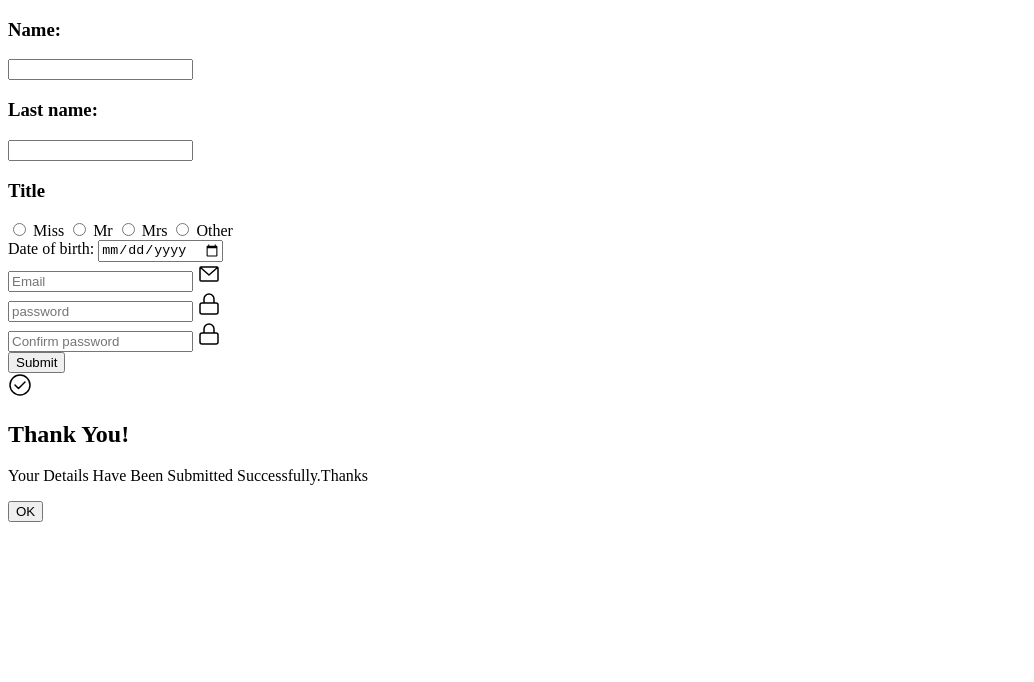
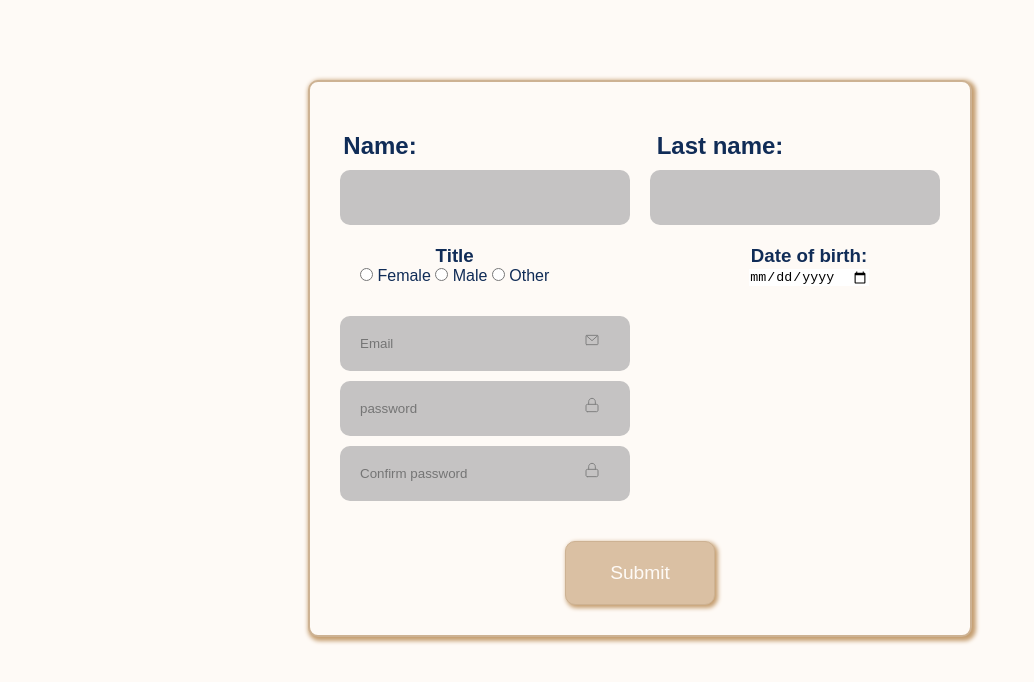
Before and after one commit to Lee-Ann2/New-App, a plain HTML site: page signup.html in a window 1280 px wide. Shown: the whole page, without its empty margins (0-1034 px from the left). Drawn offline with Linux system fonts and the light colour scheme; a web font is replaced by a local one.

Commit message:
Done styling the signup.html page

```diff
--- a/signup.html
+++ b/signup.html
@@ -5,46 +5,40 @@
     <meta name="viewport" content="width=device-width, initial-scale=1.0">
     <link href="https://api.fontshare.com/v2/css?f[]=pencerio@50&f[]=chillax@400,600&f[]=melodrama@400&f[]=gambetta@400&f[]=trench-slab@500&f[]=supreme@400&f[]=bespoke-stencil@700&f[]=bespoke-serif@400&f[]=tanker@400&f[]=hind@400&f[]=khand@700&f[]=pilcrow-rounded@600&f[]=ranade@300&f[]=excon@500&f[]=nunito@400&f[]=bebas-neue@400&f[]=neco@400&f[]=pally@500&f[]=synonym@400&f[]=switzer@400,700&f[]=bespoke-slab@400&f[]=poppins@600&f[]=quicksand@500&f[]=general-sans@500&display=swap" rel="stylesheet">
     <link rel="shortcut icon" href="pexels-karolina-grabowska-4197491.jpg" type="image/x-icon">
+    <link rel="stylesheet" href="styles.css">
     <title>Sign up</title>
 </head>
 <body>
-    <header>
-        <div class="header">
-            <div class="banner">
-
-            </div>
-        </div>
-    </header>
-    <div class="container-box">
+    <div class="container-bx">
         <form action="/submit-form" method="post" id="form">
+            <div class="person">
                 <div class="names">
-                <h3>Name:</h3>
-                <input type="text" id="name">
+                    <h3 class="name1">Name:</h3>
+                    <input type="text" id="name"><br>
                     <span class="error"></span>
                     <span class="success"></span>
                 </div>
                 <div class="names">
-                <h3>Last name:</h3>
-                <input type="text" id="lastname">
+                    <h3 class="name2">Last name:</h3>
+                    <input type="text" id="lastname"><br>
                     <span class="error"></span>
                     <span class="success"></span>
                 </div>
+            </div>
             <div class="personal-info">
                 <div class="title">
-                    <h3>Title</h3>
-                    <input type="radio" id="miss">
-                    <label for="miss">Miss</label>
-                    <input type="radio" id="mr">
-                    <label for="mr">Mr</label>
-                    <input type="radio" id="mrs">
-                    <label for="mrs">Mrs</label>
+                    <h3 class="title">Title</h3>
+                    <input type="radio" id="female">
+                    <label for="miss">Female</label>
+                    <input type="radio" id="male">
+                    <label for="mr">Male</label>
                     <input type="radio" id="other">
                     <label for="other">Other</label>
                     <span class="error"></span>
                     <span class="success"></span>
                 </div>
                 <div class="date">
-                    <label for="birth">Date of birth:</label>
+                    <h3 class="birth">Date of birth:</h3>
                     <input type="date" id="birth">
                     <span class="error"></span>
                     <span class="success"></span>
@@ -54,46 +48,36 @@
                 <div class="info">
                     <input type="email" placeholder="Email" id="emails">
                     <label for="emails">
-                        <svg width="24" height="24" viewBox="0 0 24 24" fill="none" xmlns="http://www.w3.org/2000/svg">
-                            <path d="M20.5 5.5L12 13L3.5 5.5M4 19H20C20.5523 19 21 18.5523 21 18V6C21 5.44772 20.5523 5 20 5H4C3.44772 5 3 5.44772 3 6V18C3 18.5523 3.44772 19 4 19Z" stroke="#000000" stroke-width="1.5" stroke-linecap="round" stroke-linejoin="round"></path>
+                        <svg width="16" height="16" viewBox="0 0 24 24" fill="none" xmlns="http://www.w3.org/2000/svg" id="icon3">
+                            <path d="M20.5 5.5L12 13L3.5 5.5M4 19H20C20.5523 19 21 18.5523 21 18V6C21 5.44772 20.5523 5 20 5H4C3.44772 5 3 5.44772 3 6V18C3 18.5523 3.44772 19 4 19Z" stroke="#808080" stroke-width="1.5" stroke-linecap="round" stroke-linejoin="round"></path>
                         </svg>
-                    </label>
+                    </label><br>
                     <span class="error"></span>
                     <span class="success"></span>
                 </div>
                 <div class="info">
                     <input type="password" placeholder="password" id="passwords">
                     <label for="passwords">
-                        <svg width="24" height="24" viewBox="0 0 24 24" fill="none" xmlns="http://www.w3.org/2000/svg">
-                            <path d="M7 11.0001V7C7 4.23858 9.23858 2 12 2C14.7614 2 17 4.23858 17 7V11.0001M5 22.0001H19C20.1046 22.0001 21 21.1046 21 20.0001V13.0001C21 11.8955 20.1046 11.0001 19 11.0001H5C3.89543 11.0001 3 11.8955 3 13.0001V20.0001C3 21.1046 3.89543 22.0001 5 22.0001Z" stroke="#000000" stroke-width="1.5" stroke-linecap="round" stroke-linejoin="round"></path>
+                        <svg width="16" height="16" viewBox="0 0 24 24" fill="none" xmlns="http://www.w3.org/2000/svg" id="icon4">
+                            <path d="M7 11.0001V7C7 4.23858 9.23858 2 12 2C14.7614 2 17 4.23858 17 7V11.0001M5 22.0001H19C20.1046 22.0001 21 21.1046 21 20.0001V13.0001C21 11.8955 20.1046 11.0001 19 11.0001H5C3.89543 11.0001 3 11.8955 3 13.0001V20.0001C3 21.1046 3.89543 22.0001 5 22.0001Z" stroke="#808080" stroke-width="1.5" stroke-linecap="round" stroke-linejoin="round"></path>
                         </svg>
-                    </label>
+                    </label><br>
                     <span class="error"></span>
                     <span class="success"></span>
                 </div>
                 <div class="info">
                     <input type="password" placeholder="Confirm password" id="auth-password">
                     <label for="auth-password">
-                        <svg width="24" height="24" viewBox="0 0 24 24" fill="none" xmlns="http://www.w3.org/2000/svg">
-                            <path d="M7 11.0001V7C7 4.23858 9.23858 2 12 2C14.7614 2 17 4.23858 17 7V11.0001M5 22.0001H19C20.1046 22.0001 21 21.1046 21 20.0001V13.0001C21 11.8955 20.1046 11.0001 19 11.0001H5C3.89543 11.0001 3 11.8955 3 13.0001V20.0001C3 21.1046 3.89543 22.0001 5 22.0001Z" stroke="#000000" stroke-width="1.5" stroke-linecap="round" stroke-linejoin="round"></path>
+                        <svg width="16" height="16" viewBox="0 0 24 24" fill="none" xmlns="http://www.w3.org/2000/svg" id="icon5">
+                            <path d="M7 11.0001V7C7 4.23858 9.23858 2 12 2C14.7614 2 17 4.23858 17 7V11.0001M5 22.0001H19C20.1046 22.0001 21 21.1046 21 20.0001V13.0001C21 11.8955 20.1046 11.0001 19 11.0001H5C3.89543 11.0001 3 11.8955 3 13.0001V20.0001C3 21.1046 3.89543 22.0001 5 22.0001Z" stroke="#808080" stroke-width="1.5" stroke-linecap="round" stroke-linejoin="round"></path>
                         </svg>
-                    </label>
+                    </label><br>
                     <span class="error"></span>
                     <span class="success"></span>
                 </div>
             </div>
-            <button id="submitbtn" onclick="popUp()">Submit</button>
+            <button id="submitbtn">Submit</button>
         </form>
-        <div class="box">
-            <div id="popup">
-                <svg width="24" height="24" viewBox="0 0 24 24" fill="none" xmlns="http://www.w3.org/2000/svg">
-                    <path d="M7 12L10.5 15.5L17 9M22 12C22 17.5228 17.5228 22 12 22C6.47715 22 2 17.5228 2 12C2 6.47715 6.47715 2 12 2C17.5228 2 22 6.47715 22 12Z" stroke="#000000" stroke-width="1.5" stroke-linecap="round" stroke-linejoin="round"></path>
-                </svg>
-                <h2>Thank You!</h2>
-                <p>Your Details Have Been Submitted Successfully.Thanks</p>
-                <button id="ok-btn" onclick="closePopup()">OK</button>
-            </div>
-        </div>
     </div>
 </body>
 
--- a/signup.js
+++ b/signup.js
@@ -3,7 +3,7 @@
 
   // Your web app's Firebase configuration
   // For Firebase JS SDK v7.20.0 and later, measurementId is optional
-  const firebaseConfig = {
+  /*const firebaseConfig = {
     apiKey: "AIzaSyACxe63S-rVKYZPUYmyCnCQHvXHDdXgNQQ",
     authDomain: "new-app-3a1d2.firebaseapp.com",
     projectId: "new-app-3a1d2",
@@ -17,7 +17,7 @@
   const app = initializeApp(firebaseConfig);
   const auth = firebase.auth();
   const database = firebase.database();
-
+*/
 
 
 const form = document.getElementById('form');
@@ -26,9 +26,8 @@
 const emails = document.getElementById('emails');
 const passwords = document.getElementById('passwords');
 const authPassword = document.getElementById('auth-password');
-const miss = document.getElementById('miss');
-const mr = document.getElementById('mr');
-const mrs = document.getElementById('mrs');
+const miss = document.getElementById('female');
+const mr = document.getElementById('male');
 const other = document.getElementById('other');
 const birth = document.getElementById('birth');
 const submit = document.getElementById('submitbtn');
@@ -39,7 +38,7 @@
   validateInputs();
 });
 
-auth.createWithUserEmailAndPassword(emails, passwords)
+/*auth.createWithUserEmailAndPassword(emails, passwords)
 .then(function() {
   const user = auth.user
 //add user to firebase database
@@ -65,7 +64,7 @@
   const message = error.message
   alert(message)
 });
-
+*/
 
 const setError = (element, message) => {
   const names = element.parentElement;
@@ -127,10 +126,10 @@
         setSuccess(authPassword);
       }
 
-      if (miss.checked === false && mr.checked === false && mrs.checked === false && other.checked === false) {
-        setError(miss, 'Title is required');
+      if (female.checked === false && male.checked === false && other.checked === false) {
+        setError(female, 'Title is required');
       } else {
-        setSuccess(miss);
+        setSuccess(female);
       }
 
       if (birth.value === '') {
@@ -139,15 +138,3 @@
         setSuccess(birth);
       }
     };
-
-function popUp() {
-  const popup = document.getElementById('popup');
-
-  popup.classList.add('open-popup');
-}
-
-const ok = document.getElementById('ok-btn');
-
-document.getElementById('ok-btn').addEventListener('click', () => {
-  window.open('signin.html', '_blank');
-});
--- a/styles.css
+++ b/styles.css
@@ -137,9 +137,9 @@ main {
 .show2 {
     flex: 1;
 }
-/* Style for the signin page*/
+/* Style for the signin page and sign up page.*/
 
-.container {
+.container, .container-bx {
     text-align: center;
     margin: auto;
     padding: 30px;
@@ -160,7 +160,7 @@ main {
 .input-sec, .forgot, #inputs {
     margin-top: 20px;
 }
-#email, #password {
+#email, #password, #name, #lastname, #emails, #passwords, #auth-password {
     padding: 10px;
     border-radius: 10px;
     width: 250px;
@@ -184,3 +184,59 @@ main {
     font-family: 'Supreme', sans-serif;
     color: #102c57;
 }
+.container-bx {
+    width: 600px;
+    margin-top: 80px;
+    background-color: #FEFAF6;
+    border-radius: 10px;
+}
+.person, .personal-info {
+    display: flex;
+    flex-direction: row;
+    gap: 20px;
+}
+.personal-info{
+    margin: 20px;
+    gap: 200px;
+    color: #102c57;
+    font-family: 'Supreme', sans-serif;
+}
+.name1, .name2 {
+    margin-top: 20px;
+    margin-left: -210px;
+    font-size: 1.5em;
+    font-family: 'Supreme', sans-serif;
+    color: #102c57;
+}
+.name2 {
+    margin-left: -150px;
+}
+#name, #lastname, #emails, #passwords, #auth-password{
+    margin-top: 10px;
+    padding: 20px;
+    background-color: #c5c3c3;
+}
+.info {
+    margin-left: -340px;
+}
+#icon3, #icon4, #icon5 {
+    margin-left: -50px;
+}
+#submitbtn {
+    margin-top: 40px;
+    padding: 20px;
+    width: 150px;
+    border-radius: 10px;
+    background-color: #DAC0A3;
+    color: #FEFAF6;
+    font-size: 1.2em;
+    font-family: 'Hind', sans-serif;
+    border: 1px solid #cdb293;
+    box-shadow: 2px 2px 4px 1px #c59e70;
+    cursor: pointer;
+}
+#submitbtn:hover {
+    margin: 5px;
+    background-color: #cdb293;
+    border: 2px solid #DAC0A3;
+}
```
Also changed, not shown: screening.js (added, +10 -0 lines). Lines whose indentation alone changed are shown as unchanged.
